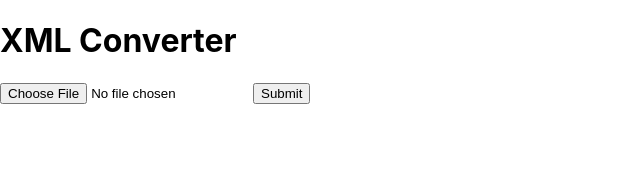
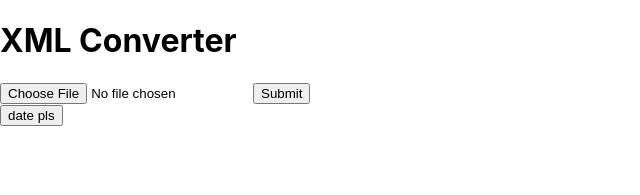
Before and after one commit to rmatsuda21/VizUI, a React (Create React App) app in the folder client/: page / in a window 1280 px wide. Shown: the top 195 px of the page, without its empty margins (0-640 px from the left). Built offline with nearby package versions, Linux system fonts and the light colour scheme; no server answers.

Commit message:
Add basic socket communication

```diff
--- a/client/src/app/index.js
+++ b/client/src/app/index.js
@@ -1,13 +1,17 @@
 import * as React from "react";
 import { Route, Routes } from "react-router-dom";
+const { io } = require("socket.io-client");
 
 import Home from "../components/Home";
 import View from "../components/View";
 
 export function App() {
+
+    const socket = io();
+
     return (
         <Routes>
-            <Route exact path="/" element={<Home />} />
+            <Route exact path="/" element={<Home socket={socket}/>} />
             <Route exact path="/view" element={<View />} />
         </Routes>
     );
--- a/client/src/components/Home.js
+++ b/client/src/components/Home.js
@@ -6,14 +6,23 @@ import apis from "../api";
 const { Component } = require("react");
 
 class Home extends Component {
-    constructor() {
-        super();
+    constructor(props) {
+        super(props);
         this.state = {
             selectedFile: {}
         }
     }
 
   render() {
+
+    this.props.socket.on('date', (date) => {
+        console.log(date)
+    })
+
+    const getDate = (e) => {
+        e.preventDefault();
+        this.props.socket.emit('date')
+    }
 
     const handleFileInput = (e) => {
         e.preventDefault();
@@ -37,6 +46,8 @@ class Home extends Component {
         apis.convertXML(formData)
             .then((window.location = "/edit"))
             .catch((err) => console.log(err));
+
+
     };
 
     return (
@@ -46,6 +57,7 @@ class Home extends Component {
             <input type="file" accept=".xml" onChange={handleFileInput}/>
             <button onClick={handleSubmit}>Submit</button>
         </form>
+        <button onClick={getDate}>date pls</button>
         </div>
     );
   }
```
Also changed, not shown: 1 other file (tests, documents, lock files or other folders).
